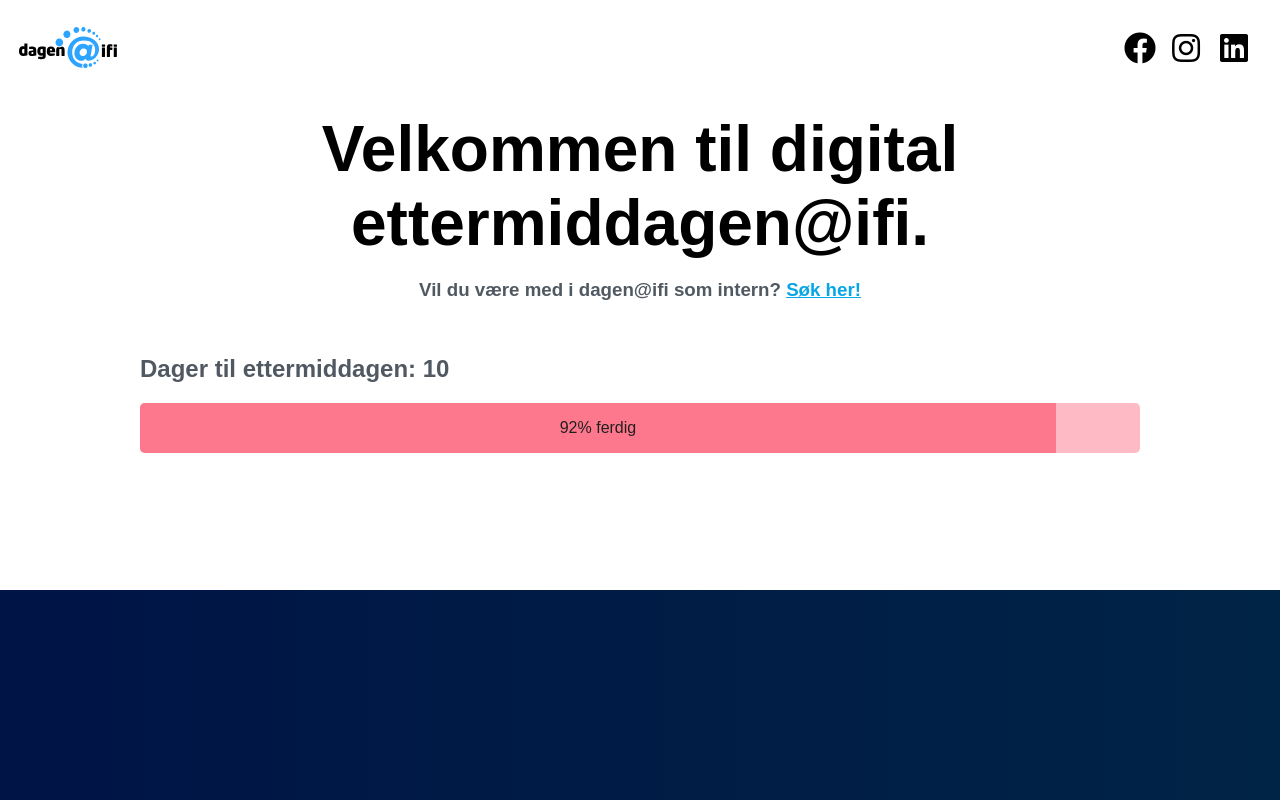
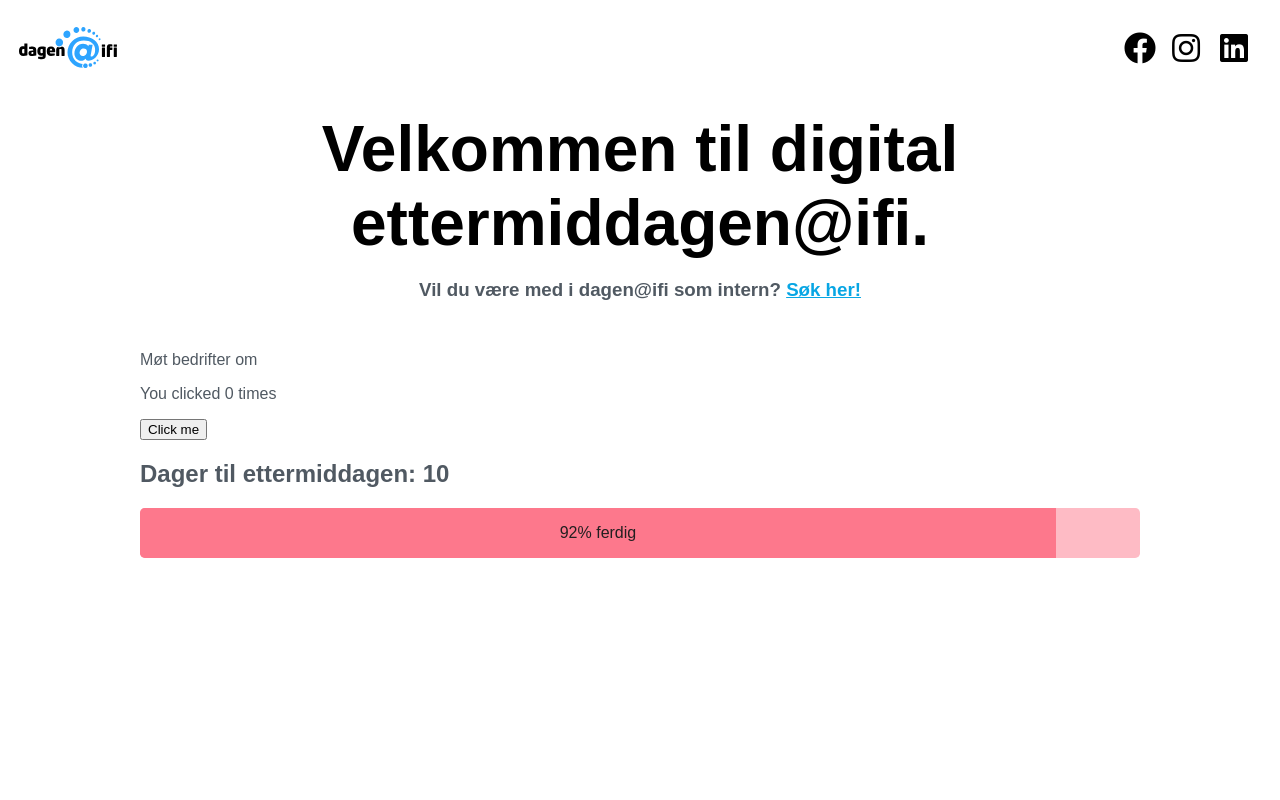
Before and after one commit to ifi-dagen/webpage, a React (Create React App) app: page / in a window 1280 px wide. Built offline with nearby package versions, Linux system fonts and the light colour scheme.

Commit message:
working on countdown

```diff
--- a/src/components/countdown.js
+++ b/src/components/countdown.js
@@ -1,15 +1,51 @@
-import React from 'react'
+import React, {useState, useEffect} from 'react'
 import dayjs from 'dayjs'
 
 const Countdown = () => {
 
     const now = dayjs()
     const start = dayjs('2021-01-01')
+    const ettermiddagen = dayjs('2021-04-30')
     const dager = start.diff('2021-04-30', 'day')
     const diff = now.diff('2021-04-30', 'day')
     const prosent = (1-Math.abs(diff)/Math.abs(dager))*100
+
+    const [date, setDate] = useState("")
+
+    const [count, setCount] = useState(0)
+
+    useEffect(() => {
+
+        const interval = setInterval(() => {
+            const now = dayjs()
+
+            const seconds = Math.abs(now.diff("2021-04-30", "seconds"))
+            const minutes = seconds / 60
+            const hours = minutes / 60
+            const days = hours / 24
+
+
+
+            setDate(prev => {
+                return ``
+            })
+        },1000)
+
+        return () => clearInterval(interval)
+    }, [])
+
+
     return(
         <div className="countdown">
+
+            <div>
+                <p>Møt bedrifter om  {date}</p>
+                <p>You clicked {count} times</p>
+                <button onClick={() => setCount(count+1)}>
+                    Click me
+                </button>
+            </div>
+
             <h2> Dager til ettermiddagen: {Math.abs(diff)} </h2>
             <div style={{
                 width: "100%",
@@ -35,6 +71,9 @@ const Countdown = () => {
                 </div>
         </div>
     )
+
+
+
 }
 
 export default Countdown;
--- a/src/components/footer.js
+++ b/src/components/footer.js
@@ -4,8 +4,9 @@ import styled from "styled-components";
 
 const Footer = () => {
     return (
-        <Wrapper />
+        <div>
 
+        </div>
     )
 }
 
@@ -40,16 +41,6 @@ const Link = styled.a`
 */
 
 const Wrapper = styled.section`
-    background: linear-gradient(to right, #001446, #002446);
-    padding: 5em;
-    align-content: center;
-    position: fixed;
-    height: 50px;
-    background-color: red;
-    bottom: 0px;
-    left: 0px;
-    right: 0px;
-    margin-bottom: 0px;
 
 `;
 
```
